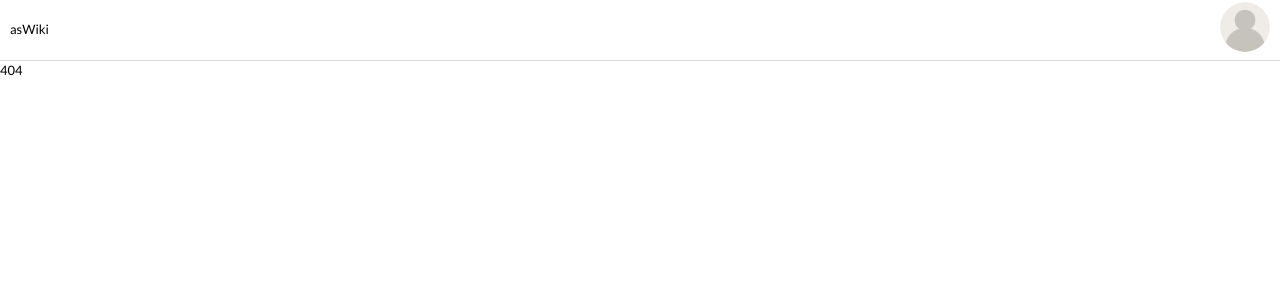
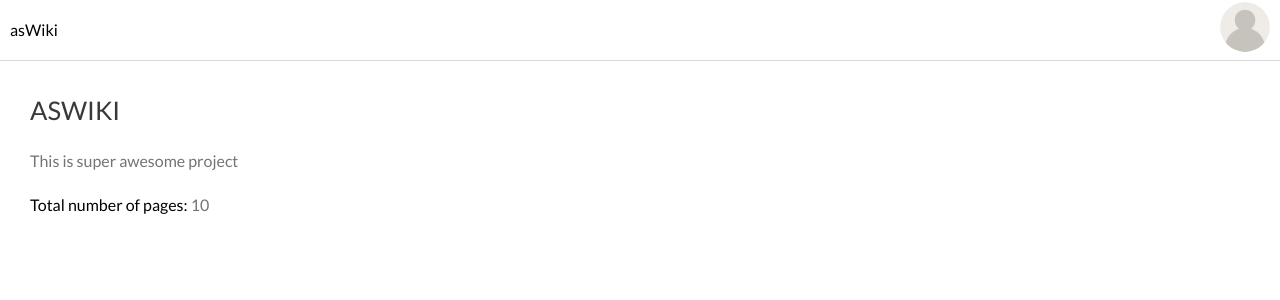
Before and after one commit to suchenia-arkadiusz/as-wiki, a React (Vite) app in the folder ui/: page /projects/1 in a window 1280 px wide. Before the commit this address had no page. Shown: the top 300 px of the page. Built offline with nearby package versions, Linux system fonts and the light colour scheme.

Commit message:
feat[#14] - Add Project page to the app
Go to project details when click on project's name on the project list table

```diff
--- a/ui/src/App.tsx
+++ b/ui/src/App.tsx
@@ -6,6 +6,7 @@ import DashboardPage from "./pages/Dashboard/DashboardPage.tsx";
 import { UserController } from "./contexts/UserContext.tsx";
 import { RecentlyViewedController } from "./contexts/RecentlyViewedContext.tsx";
 import ProjectsPage from "./pages/Projects/ProjectsPage.tsx";
+import ProjectPage from "./pages/Projects/ProjectPage.tsx";
 
 const App = () => {
   return (
@@ -17,6 +18,7 @@ const App = () => {
             <Route path="/" element={<HomePage />} />
             <Route path="/dashboard" element={<DashboardPage />} />
             <Route path="/projects" element={<ProjectsPage />} />
+            <Route path="/projects/:id" element={<ProjectPage />} />
             <Route path="*" element={<div>404</div>} />
           </Routes>
         </div>
--- a/ui/src/index.css
+++ b/ui/src/index.css
@@ -4,7 +4,7 @@
   font-family: "Lato", system-ui, Avenir, Helvetica, Arial, sans-serif;
   line-height: 1.5;
   font-weight: 400;
-  font-size: 0.9rem;
+  font-size: 1rem;
 
   color-scheme: light dark;
   background-color: #fff;
@@ -16,9 +16,16 @@
 h1 {
   font-size: 1.6rem;
   margin-bottom: 20px;
+  color: #393939;
 }
 
 h2 {
   font-size: 1.4rem;
   margin-bottom: 15px;
+  color: #393939;
 }
+
+p {
+  color: #747474;
+  margin-bottom: 20px;
+}
--- /dev/null
+++ b/ui/src/pages/Projects/ProjectPage.tsx
@@ -0,0 +1,54 @@
+import { useParams } from "react-router-dom";
+import styled from "styled-components";
+import { useEffect, useState } from "react";
+import { Project } from "./types.ts";
+import Loader from "../../components/Loader/Loader.tsx";
+
+const ProjectPageContainer = styled.div`
+  display: flex;
+  flex-direction: column;
+  padding: 30px;
+`;
+
+const ProjectPage = () => {
+  const params = useParams();
+  const [isLoaded, setIsLoaded] = useState<boolean>(false);
+  const [project, setProject] = useState<Project & { numberOfPages: number }>();
+
+  useEffect(() => {
+    setTimeout(() => {
+      const data = getProject();
+      setProject({ ...data, numberOfPages: getProjectNumberOfPages() });
+      setIsLoaded(true);
+    }, 1000);
+  }, []);
+
+  const getProject = (): Project => {
+    return {
+      id: params.id || "",
+      name: "asWiki",
+      description: "This is super awesome project",
+    };
+  };
+
+  const getProjectNumberOfPages = (): number => 10;
+
+  return (
+    <>
+      {isLoaded ? (
+        <ProjectPageContainer>
+          <h1>{project?.name.toUpperCase()}</h1>
+          <p>{project?.description}</p>
+          <p>
+            <strong>Total number of pages: </strong>
+            {project?.numberOfPages}
+          </p>
+        </ProjectPageContainer>
+      ) : (
+        <Loader />
+      )}
+    </>
+  );
+};
+
+export default ProjectPage;
--- a/ui/src/pages/Projects/components/ProjectsTable/TableRow.tsx
+++ b/ui/src/pages/Projects/components/ProjectsTable/TableRow.tsx
@@ -1,6 +1,7 @@
 import Icon from "../../../../components/Icon/Icon.tsx";
 import styled from "styled-components";
 import { Project } from "../../types.ts";
+import { Link } from "react-router-dom";
 
 const TableRowContainer = styled.tr`
   height: 50px;
@@ -31,9 +32,13 @@ const TableRow = (props: TableRowProps) => {
   };
 
   return (
-    <TableRowContainer onClick={() => alert(`${project.name} clicked`)} key={project.id}>
+    <TableRowContainer key={project.id}>
       <TableCell>{project.logo}</TableCell>
-      <TableCell>{project.name}</TableCell>
+      <TableCell>
+        <Link to={`/projects/${project.id}`} style={{ textDecoration: "none", color: "inherit", fontWeight: "inherit" }}>
+          {project.name}
+        </Link>
+      </TableCell>
       <TableCell>{project.description}</TableCell>
       <TableCell>
         <IconsContainer onClick={(e) => handleIconClick(e)}>
--- a/ui/src/pages/Projects/types.ts
+++ b/ui/src/pages/Projects/types.ts
@@ -4,7 +4,7 @@ export type Project = {
   id: string;
   name: string;
   description: string;
-  color: string;
-  logo: ReactNode;
+  color?: string;
+  logo?: ReactNode;
   logoUrl?: string;
 };
```
Also changed, not shown: 1 other file (tests, documents, lock files or other folders).
